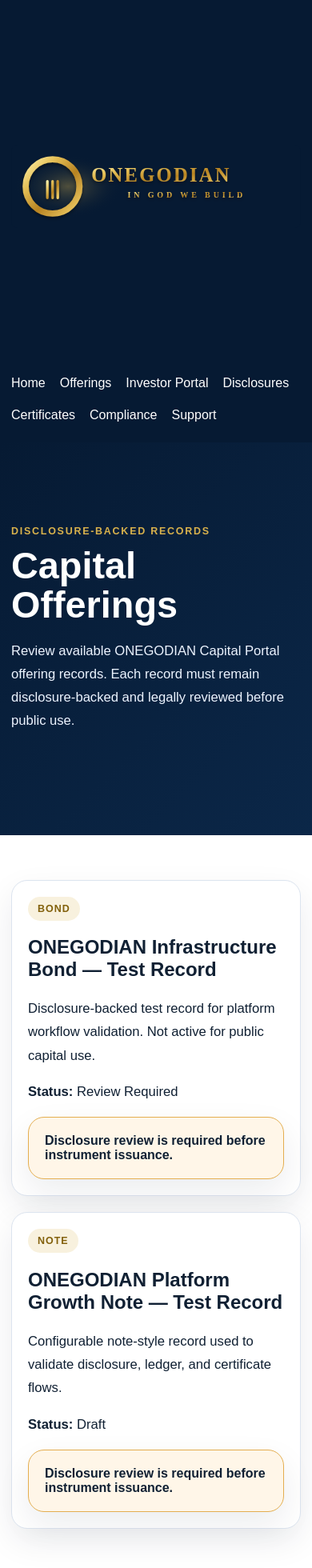
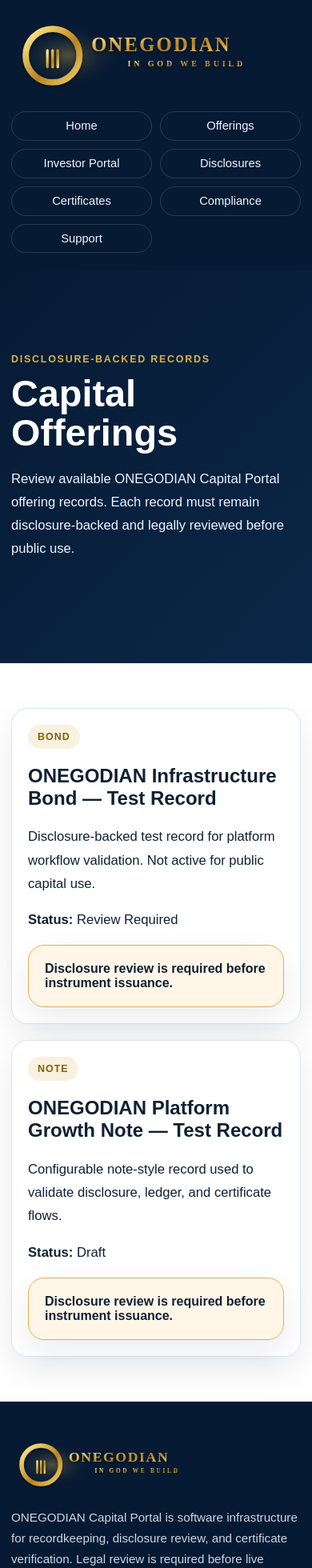
Before and after one commit to ohi-stack/onegodian-capital-web, a Next.js app: page /offerings in a window 390 px wide. Shown: the top 1960 px of the page at 80% size. Built offline with nearby package versions, Linux system fonts and the light colour scheme.

Commit message:
fix: polish header mobile navigation and footer links

```diff
--- a/src/app/globals.css
+++ b/src/app/globals.css
@@ -42,10 +42,10 @@ main { width: 100%; }
 }
 
 .site-header-inner {
-  min-height: 96px;
-  display: flex;
+  min-height: 92px;
+  display: grid;
+  grid-template-columns: minmax(220px, 360px) minmax(0, 1fr);
   align-items: center;
-  justify-content: space-between;
   gap: 28px;
   padding: 14px 0;
 }
@@ -59,9 +59,8 @@ main { width: 100%; }
 .brand-logo {
   display: inline-flex;
   align-items: center;
-  flex: 0 1 430px;
-  min-width: 220px;
-  max-width: 430px;
+  min-width: 0;
+  max-width: 360px;
 }
 
 .brand-logo img {
@@ -74,9 +73,23 @@ main { width: 100%; }
 .nav-links {
   display: flex;
   justify-content: flex-end;
-  gap: 16px;
+  align-items: center;
+  gap: 10px;
   flex-wrap: wrap;
-  font-size: 0.95rem;
+  font-size: 0.92rem;
+}
+
+.nav-links a {
+  border: 1px solid rgba(255, 255, 255, 0.14);
+  border-radius: 999px;
+  padding: 9px 12px;
+  color: #edf4ff;
+  line-height: 1;
+}
+
+.nav-links a:hover {
+  border-color: rgba(217, 178, 76, 0.75);
+  color: var(--gold);
 }
 
 .hero {
@@ -191,30 +204,73 @@ th, td { padding: 16px; border-bottom: 1px solid var(--line); text-align: left;
 
 .site-footer {
   margin-top: auto;
-  padding: 32px 0;
+  padding: 42px 0;
 }
 
-.site-footer-inner {
+.footer-grid {
+  display: grid;
+  grid-template-columns: minmax(240px, 1.5fr) repeat(3, minmax(130px, 1fr));
+  gap: 28px;
   color: #cbd6e4;
   font-size: 0.95rem;
 }
 
-@media (max-width: 920px) {
+.footer-brand img {
+  width: min(100%, 260px);
+  height: auto;
+  display: block;
+  border-radius: 8px;
+  margin-bottom: 16px;
+}
+
+.footer-brand p {
+  line-height: 1.7;
+  margin: 0;
+}
+
+.footer-links {
+  display: flex;
+  flex-direction: column;
+  gap: 10px;
+}
+
+.footer-links h2 {
+  color: var(--gold);
+  font-size: 0.85rem;
+  letter-spacing: 0.14em;
+  text-transform: uppercase;
+  margin: 0 0 4px;
+}
+
+.footer-links a {
+  color: #edf4ff;
+}
+
+.footer-links a:hover {
+  color: var(--gold);
+}
+
+@media (max-width: 980px) {
   .site-header-inner {
-    align-items: flex-start;
-    flex-direction: column;
+    grid-template-columns: 1fr;
+    align-items: center;
     gap: 18px;
     padding: 18px 0 22px;
   }
 
   .brand-logo {
-    width: min(100%, 520px);
-    max-width: 520px;
+    width: min(100%, 420px);
+    justify-self: center;
   }
 
   .nav-links {
-    justify-content: flex-start;
-    gap: 14px 18px;
+    width: 100%;
+    justify-content: center;
+    gap: 10px;
+  }
+
+  .footer-grid {
+    grid-template-columns: 1fr 1fr;
   }
 }
 
@@ -231,9 +287,19 @@ th, td { padding: 16px; border-bottom: 1px solid var(--line); text-align: left;
   .site-header-inner { min-height: auto; }
   .brand-logo { min-width: 0; max-width: 100%; }
   .brand-logo img { border-radius: 8px; }
-  .nav-links { font-size: 1rem; line-height: 1.6; }
+  .nav-links {
+    display: grid;
+    grid-template-columns: repeat(2, minmax(0, 1fr));
+    font-size: 0.92rem;
+    line-height: 1.2;
+  }
+  .nav-links a {
+    text-align: center;
+    padding: 10px 8px;
+  }
   .hero h1, .page-section h1 { font-size: clamp(2rem, 12vw, 3.4rem); }
   .hero .eyebrow, .card .eyebrow { letter-spacing: 0.14em; }
   .button { width: 100%; padding: 0 16px; }
   .card, .notice, .table-wrap { padding: 20px; border-radius: 20px; }
+  .footer-grid { grid-template-columns: 1fr; }
 }
```
